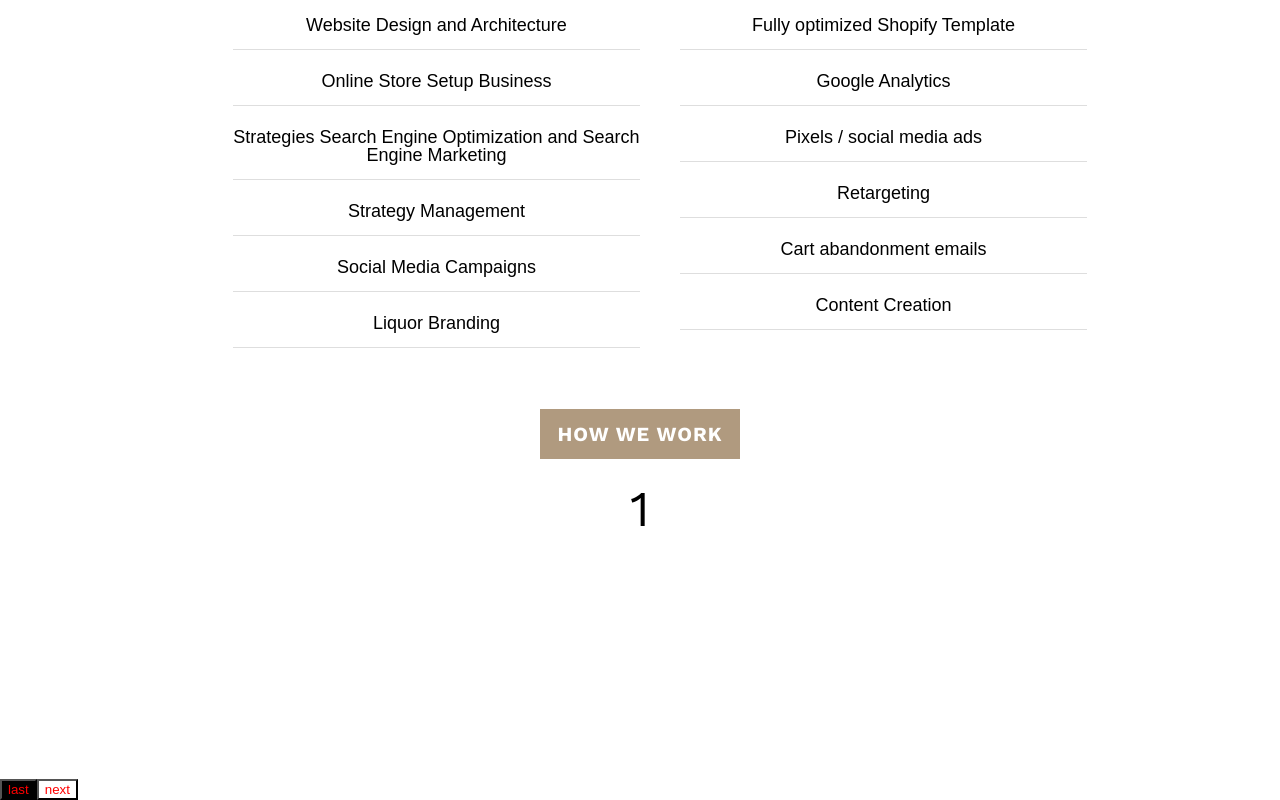
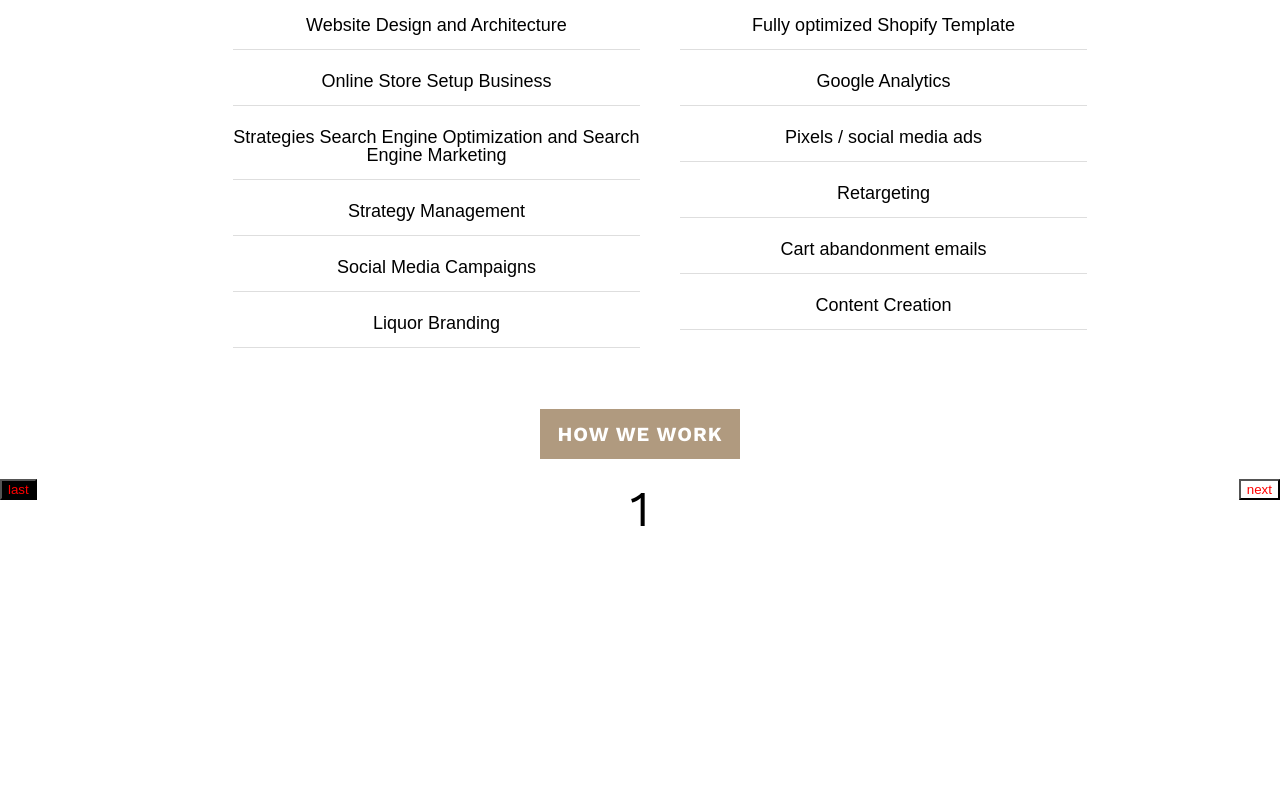
Before and after one commit to CamBrown101/TestGraphQLClient, a React (Create React App) app: page / in a window 1280 px wide. Shown: the part 1336-2136 px from the top of the page. After the commit the page ends 2115 px from the top, so only its background shows below. Built offline with nearby package versions, Linux system fonts and the light colour scheme; some icons are missing.

Commit message:
Make buttons on top of slide

```diff
--- a/src/components/Carousel/Carousel.tsx
+++ b/src/components/Carousel/Carousel.tsx
@@ -1,4 +1,4 @@
-import React, { useState, useEffect } from "react";
+import { useState, useEffect } from "react";
 import CarouselSlide from "./CarouselSlide";
 import People from "./PeopleSlides/PeopleSlide";
 import styled from "styled-components";
@@ -57,11 +57,12 @@ const Carousel = ({ interval, numberOfSlides }: Props) => {
   return (
     <CarouselContainer>
       {slidesArray[slide - 1]}
-
-      <Buttons onClick={() => previousSlide()}>last</Buttons>
-      <Buttons primary="white" onClick={() => nextSlide()}>
-        next
-      </Buttons>
+      <ButtonContainer>
+        <Buttons onClick={() => previousSlide()}>last</Buttons>
+        <Buttons primary="white" onClick={() => nextSlide()}>
+          next
+        </Buttons>
+      </ButtonContainer>
     </CarouselContainer>
   );
 };
@@ -71,6 +72,15 @@ type ButtonsProps = {
   primary?: string;
 };
 
+const ButtonContainer = styled.div`
+  display: flex;
+  align-items: center;
+  justify-content: space-between;
+  position: absolute;
+  top: 0;
+  width: 100%;
+`;
+
 const Buttons = styled.button<ButtonsProps>`
   color: red;
   background-color: ${(props) =>
@@ -79,6 +89,7 @@ const Buttons = styled.button<ButtonsProps>`
 
 const CarouselContainer = styled.div`
   width: 100%;
+  position: relative;
 `;
 
 export default Carousel;
```
